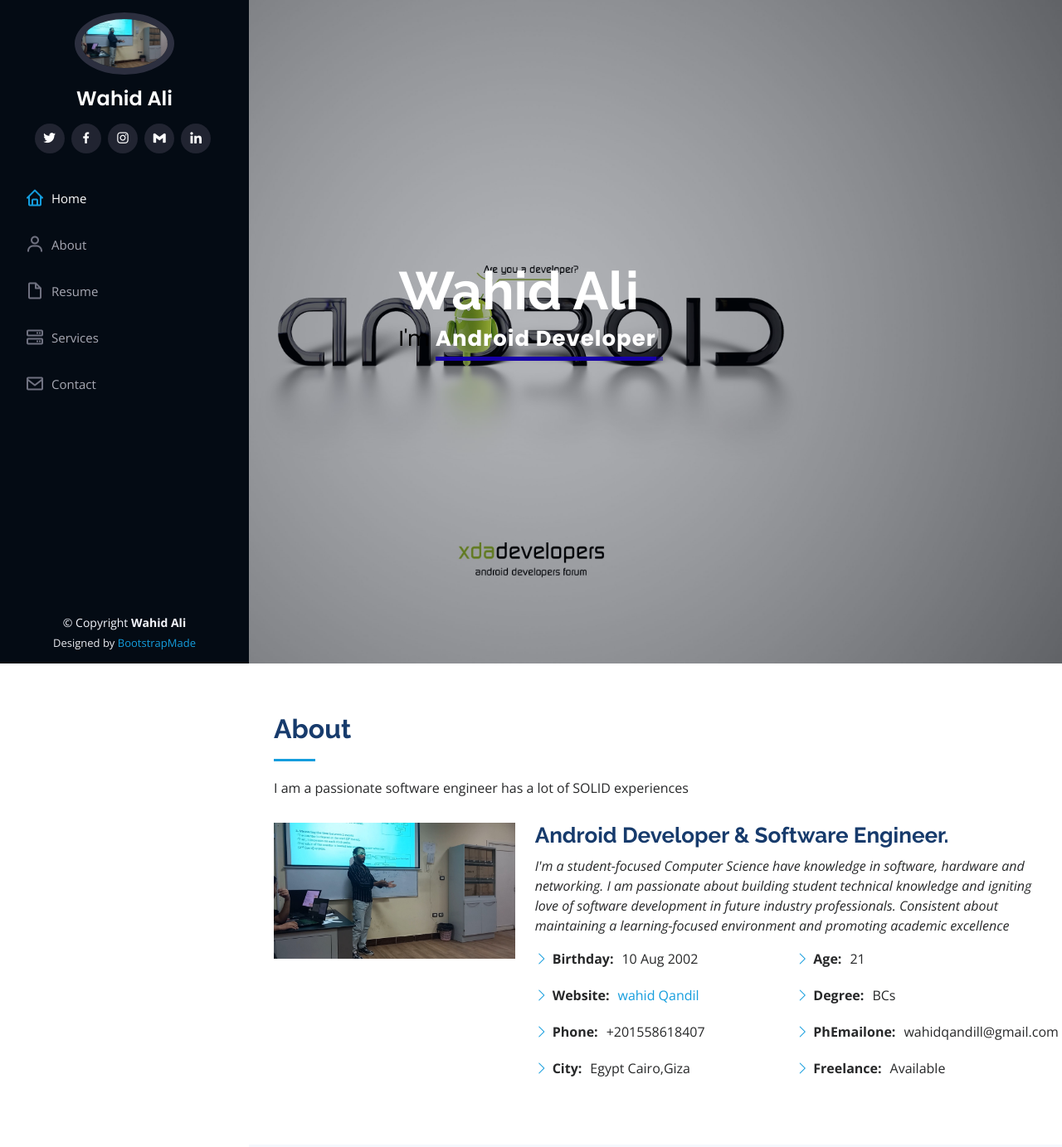
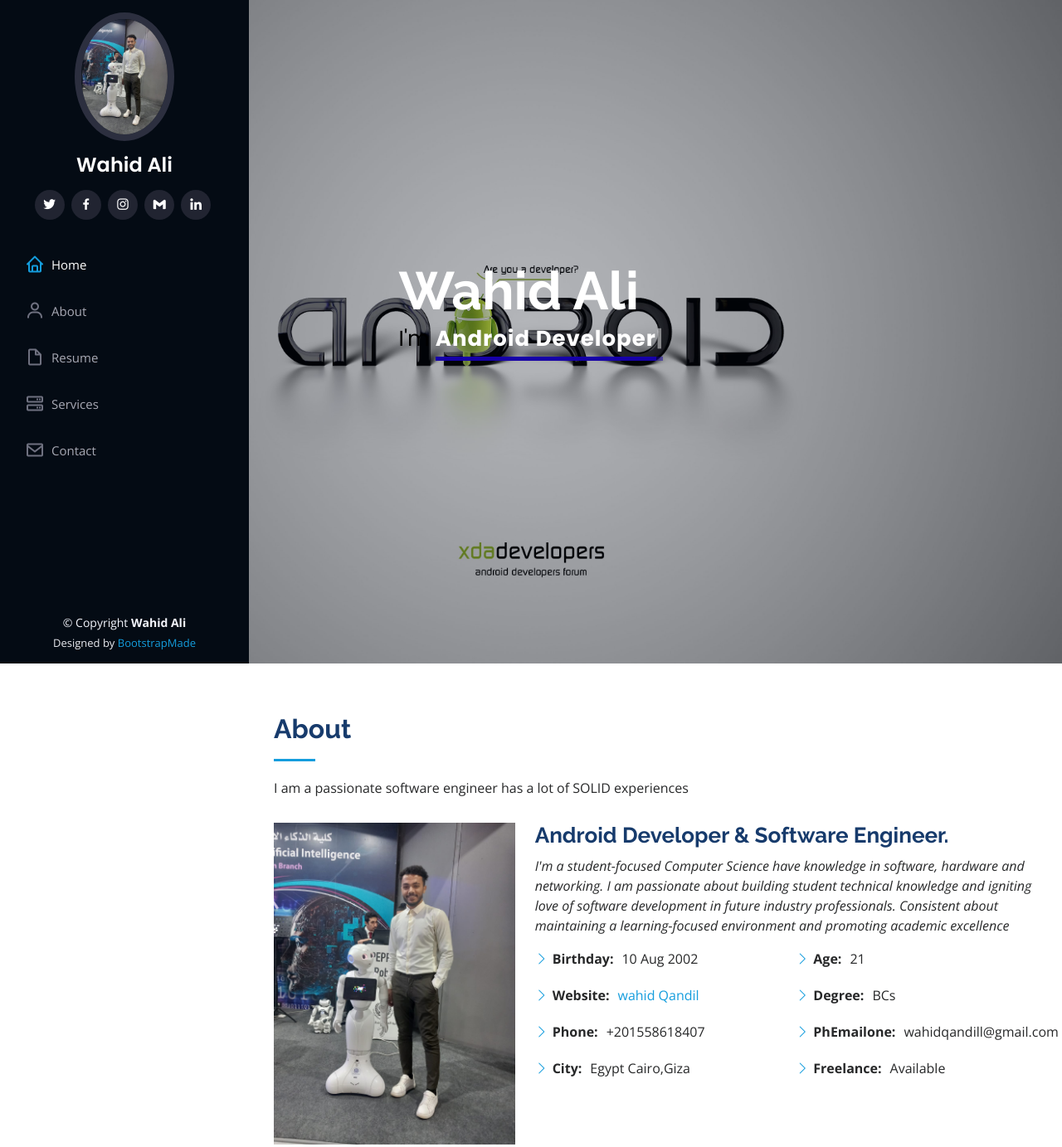
Before and after one commit to WAHID-QANDIL/Portfolio, a plain HTML site: page index.html in a window 1280 px wide. Shown: the top 1383 px of the page at 83% size. Drawn offline with nearby package versions, Linux system fonts and the light colour scheme.

Commit message:
Update index.html

```diff
--- a/index.html
+++ b/index.html
@@ -46,7 +46,7 @@
     <div class="d-flex flex-column">
 
       <div class="profile">
-        <img src="assets/img/VideoCapture_20240509-220350.jpg" alt="" class="img-fluid rounded-circle">
+        <img src="assets/img/profile-img.jpg" alt="" class="img-fluid rounded-circle">
         <h1 class="text-light"><a href="index.html">Wahid Ali</a></h1>
 
         <div class="social-links mt-3 text-center">
@@ -93,7 +93,7 @@
 
         <div class="row">
           <div class="col-lg-4" data-aos="fade-right">
-            <img src="assets/img/VideoCapture_20240509-220350.jpg" class="img-fluid" alt="">
+            <img src="assets/img/profile-img.jpg" class="img-fluid" alt="">
           </div>
           <div class="col-lg-8 pt-4 pt-lg-0 content" data-aos="fade-left">
             <h3>Android Developer &amp; Software Engineer.</h3>
```
